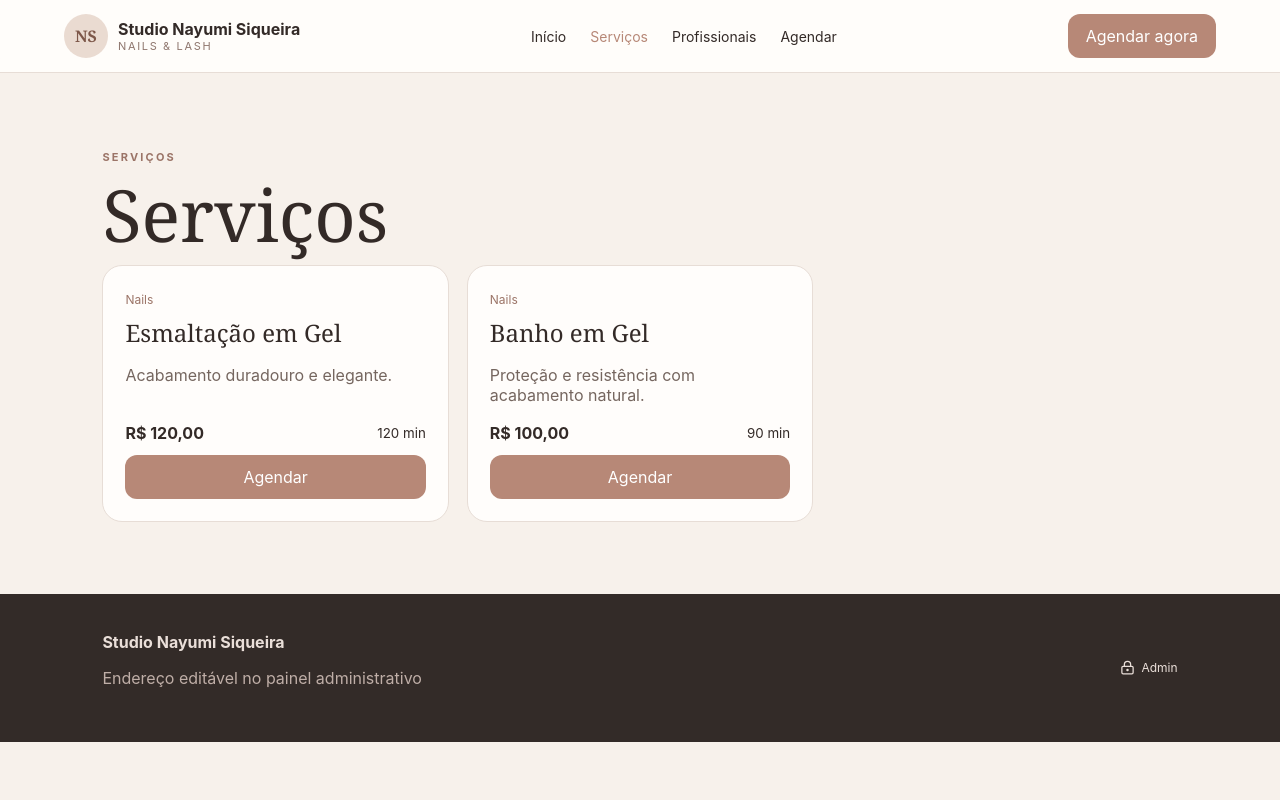
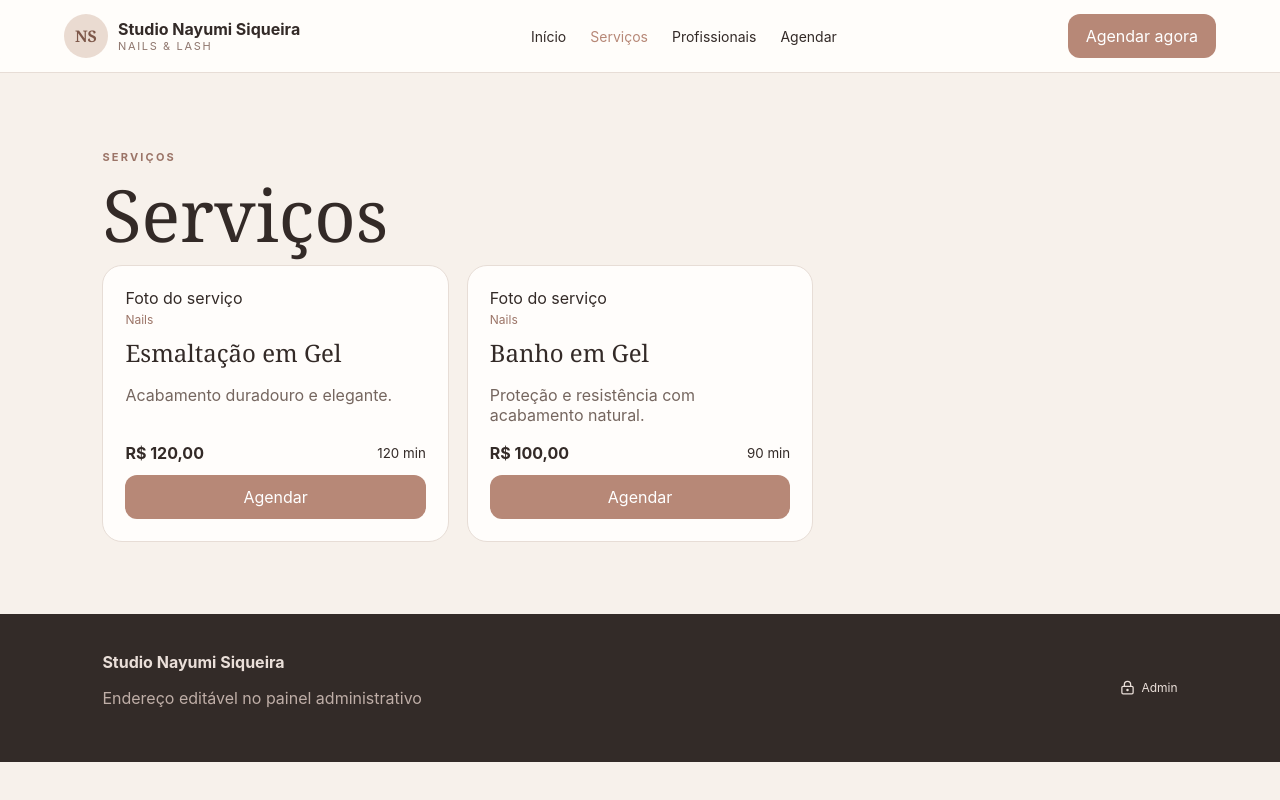
Before and after one commit to sandercarvalhogsn123-art/-Studio-nayumis, a React (Vite) app: page /servicos in a window 1280 px wide. Built offline with nearby package versions, Linux system fonts and the light colour scheme; no server answers; the database is empty.

Commit message:
Show service images in catalog

```diff
--- a/src/pages/Services.jsx
+++ b/src/pages/Services.jsx
@@ -1 +1,20 @@
-import {Link} from 'react-router-dom';export default function Services({services}){return <section className="section page"><span className="eyebrow">SERVIÇOS</span><h1>Serviços</h1><div className="cards">{services.filter(s=>s.active).map(s=><article className="card" key={s.id}><span>{s.category}</span><h3>{s.name}</h3><p>{s.description}</p><div className="row"><b>R$ {s.price.toFixed(2).replace('.',',')}</b><small>{s.duration} min</small></div><Link className="btn full" to={`/agendar?service=${s.id}`}>Agendar</Link></article>)}</div></section>}
+import { Link } from 'react-router-dom';
+
+export default function Services({ services }) {
+  return <section className="section page">
+    <span className="eyebrow">SERVIÇOS</span>
+    <h1>Serviços</h1>
+    <div className="cards service-cards">
+      {services.filter(s => s.active).map(s => <article className="card service-card" key={s.id}>
+        {s.image ? <img className="service-image" src={s.image} alt={s.name} /> : <div className="service-image placeholder">Foto do serviço</div>}
+        <div className="service-card-body">
+          <span>{s.category}</span>
+          <h3>{s.name}</h3>
+          <p>{s.description || 'Veja detalhes, duração e valor deste serviço.'}</p>
+          <div className="row"><b>R$ {Number(s.price).toFixed(2).replace('.', ',')}</b><small>{s.duration} min</small></div>
+          <Link className="btn full" to={`/agendar?service=${s.id}`}>Agendar</Link>
+        </div>
+      </article>)}
+    </div>
+  </section>;
+}
```
